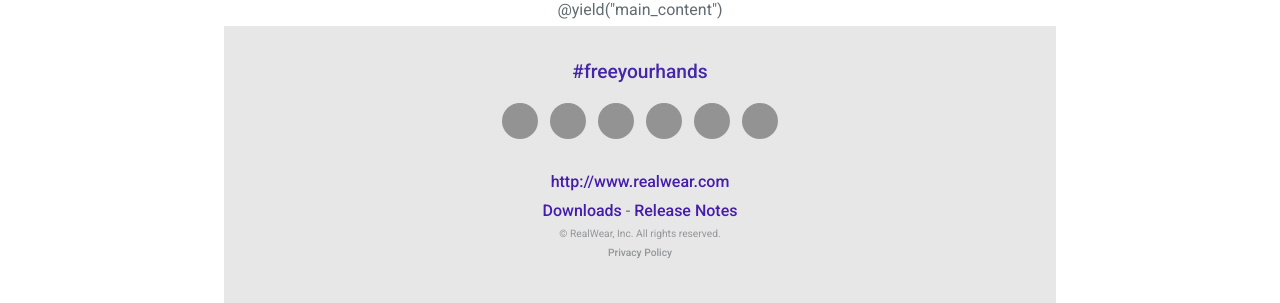
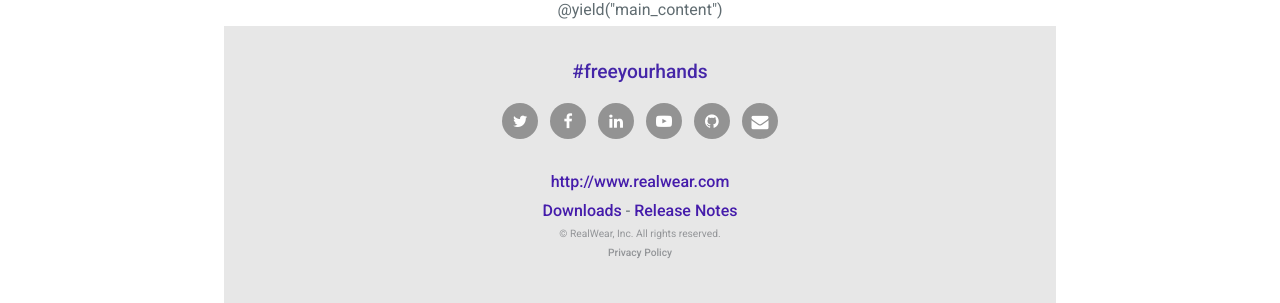
Before and after one commit to RealWearDavid/GitHubPagesTheme, a Jekyll site: the page built from docs/SUPPORT.md, in a window 1280 px wide. Shown: the part 742-1045 px from the top of the page. Built offline with Jekyll 4.4.1, drawn with Linux system fonts in a browser that asks for light colours; our own code applies the rules of GitHub Pages for plain Markdown files.

Commit message:
Fix to prev commit
see title

```diff
--- a/_includes/head.html
+++ b/_includes/head.html
@@ -1,3 +1,3 @@
 <link href="https://fonts.googleapis.com/css?family=Roboto:400,500,700" rel="stylesheet">
 <link rel="stylesheet" href="{{ '/assets/css/style.css?v=' | append: site.github.build_revision | relative_url }}">
-<link rel="stylesheet" type="text/css" href="{{ '/assets/font-awesome/css/font-awesome.css }}" />
+<link rel="stylesheet" type="text/css" href="{{ '/assets/font-awesome/css/font-awesome.css' }}" />
```
